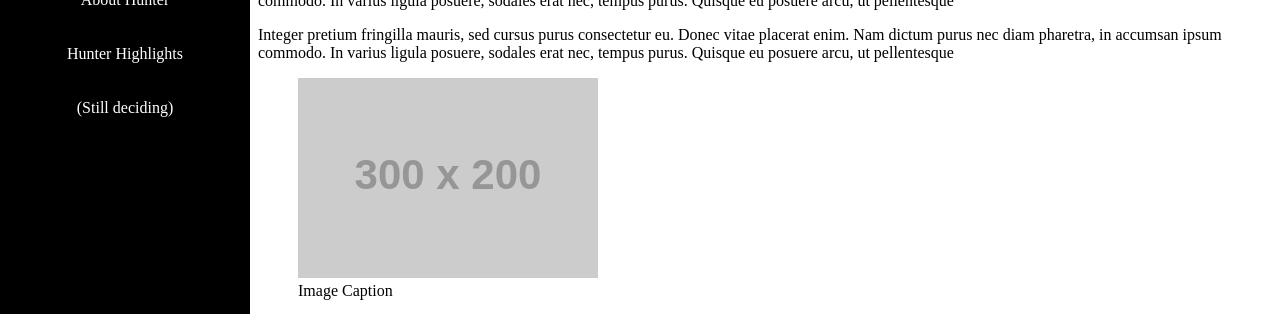
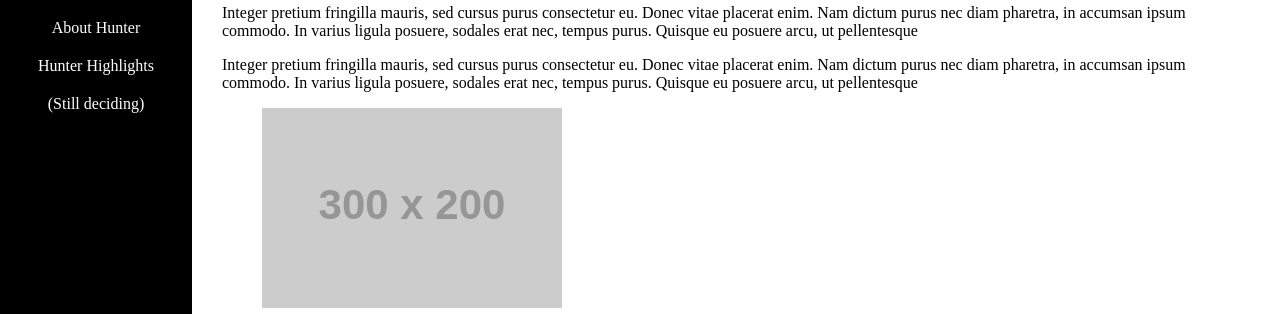
Before and after one commit to Reese2289/web-technologies, a plain HTML site: page final-v1/index.html in a window 1280 px wide. Shown: the part 145-459 px from the top of the page. Drawn offline with Linux system fonts and the light colour scheme; placeholder pictures from the web are drawn by us.

Commit message:
Fixed sidebar issue

```diff
--- a/final-v1/assets/css/indexstyle.css
+++ /dev/null
@@ -1,59 +0,0 @@
-
-header.primary{
-    color:white;
-    position:absolute;
-    top:0px;
-    left:0px;
-    min-height:126%;
-    width:250px;
-    padding: 0px 20px 0px 20px;
-    box-sizing:border-box;
-    background-color: black;
-}
-
-header.primary h1 a{
-    color:white;
-    font-size:1.5rem;
-}
-
-header.primary nav ul li {
-    list-style-type: none;
-    display:flex;
-    flex-direction:column;
-    justify-content:space-around;
-    padding:27px 10px;
-}
-
-header.primary nav ul li a{
-    color:#ffffff;
-    text-decoration:none;
-    background-color: black;
-    transition:.4s;
-    width:250px;
-    height:30px;
-    position:absolute;
-    left:0px;
-    display:flex;
-    justify-content: center;
-    padding: 15px 0px 0px 0px;
-}
-
-header.primary nav ul li a:hover{
-    background-color: rgb(221, 221, 221);
-    color:black;
-}
-
-section.container{
-    margin-left:250px;
-}
-
-aside{
-    margin-left:250px;
-}
-
-#colophon{
-    color:white;
-    position:absolute;
-    z-index:10;
-    padding:0px 0px 0px 20px;
-}
--- /dev/null
+++ b/final-v1/assets/css/style.css
@@ -0,0 +1,53 @@
+body{
+    display:grid;
+    grid-template-columns: 15% 85%;
+    margin:0;
+  }
+
+  main{
+    padding:30px;
+  }
+  header.primary{
+      padding: 0px 20px 0px 20px;
+      box-sizing:border-box;
+      background-color: black;
+  }
+
+  header.primary h1 a{
+      color:white;
+      font-size:1.5rem;
+  }
+
+  header.primary nav ul {
+    list-style: none;
+    padding-left:0px;
+  }
+
+  header.primary nav ul li{
+    width:100%;
+    text-align:center;
+  }
+
+  header.primary nav ul li a{
+    display:block;
+    color:#ffffff;
+    text-decoration:none;
+    transition:.4s;
+    padding-top:10px;
+    padding-bottom:10px;
+  }
+
+  header.primary nav ul li a:hover{
+    background-color: rgb(221, 221, 221);
+    color:black;
+  }
+
+  section.container{
+  }
+
+  aside{
+  }
+
+  #colophon{
+      color:black;
+  }
--- a/final-v1/index.html
+++ b/final-v1/index.html
@@ -1,3 +1,4 @@
+
 <!DOCTYPE html>
 <html lang="en">
 
@@ -7,7 +8,7 @@
   <meta name="description" content="My journey through monster hunter" />
   <meta name="author" content="Johnathan Reese" />
   <link href="https://fonts.googleapis.com/css2?family=Lato&display=swap" rel="stylesheet"> <!-- Add your own Font -->
-  <link rel="stylesheet" href="assets/css/indexstyle.css" />
+  <link rel="stylesheet" href="assets/css/style.css" />
 </head>
 
 <body>
@@ -21,6 +22,7 @@
       </ul>
     </nav>
   </header>
+  <main>
   <section id="content" class="container">
     <h2>Hunter's Hub</h2>
     <p>Integer pretium fringilla mauris, sed cursus purus consectetur eu. Donec vitae placerat enim. Nam dictum purus nec diam pharetra, in accumsan ipsum commodo. In varius ligula posuere, sodales erat nec, tempus purus. Quisque eu posuere arcu, ut pellentesque</p>
@@ -64,6 +66,8 @@
   <footer id="colophon" role="contentinfo">
     <h6>&copy; 2024 Johnathan Reese</h6>
   </footer>
+  </main>
+
 </body>
 
 </html>
```
Also changed, not shown: final-v1/(stilldeciding).html (+6 -4 lines), final-v1/about.html (+6 -4 lines), final-v1/highlights.html (+6 -4 lines).
